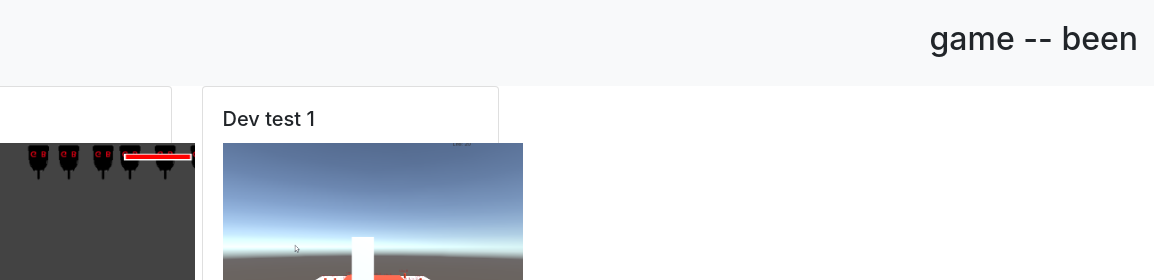
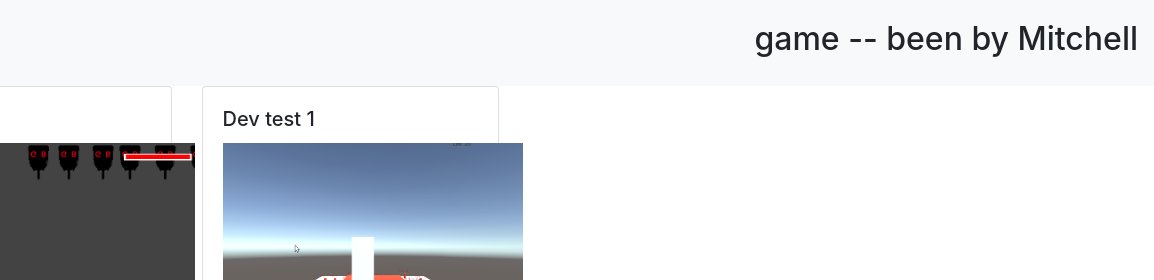
Before and after one commit to game-been/game-been.github.io, a plain HTML site: page index.html in a window 1280 px wide. Shown: the top 280 px of the page, 126-1280 px from the left. Drawn offline with nearby package versions, Linux system fonts and the light colour scheme.

Commit message:
Update index.html

```diff
--- a/index.html
+++ b/index.html
@@ -16,7 +16,7 @@
     <img src="pgicon.png" width="60" height="60" alt="">
 
   </a>
-  <h2>game -- been</h2>
+  <h2>game -- been by Mitchell</h2>
 </nav>
 
 
```
